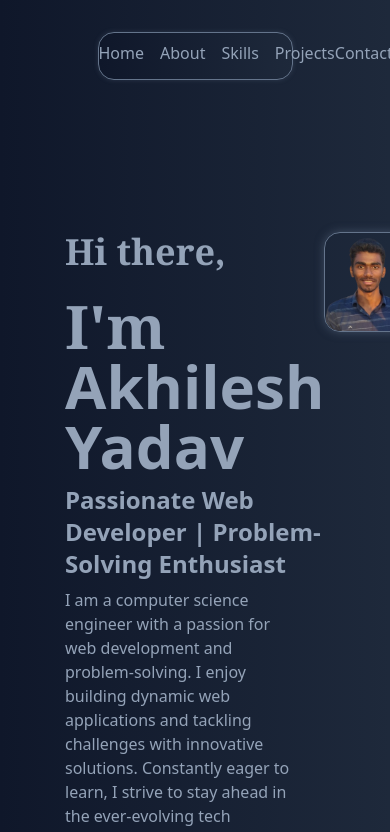
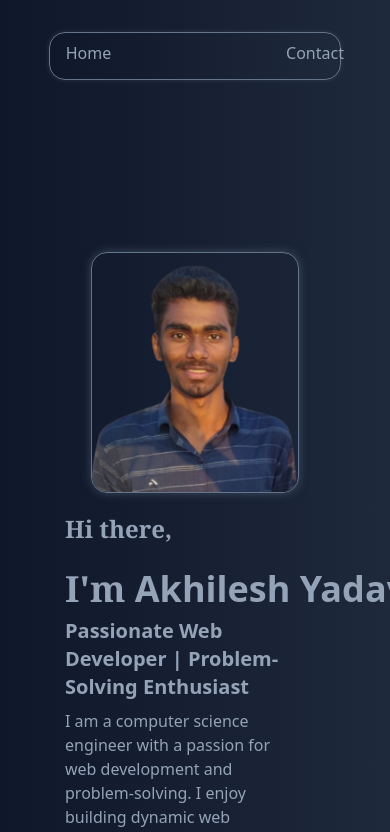
Before and after one commit to akhileshyadav16/Portfolio, a React (Create React App) app: page / in a window 390 px wide. Shown: the top 832 px of the page. Built offline with nearby package versions, Linux system fonts and the light colour scheme.

Commit message:
Responsive

```diff
--- a/src/components/Navbar.jsx
+++ b/src/components/Navbar.jsx
@@ -1,16 +1,14 @@
-
+import { VscThreeBars } from "react-icons/vsc";
 function Navbar(){
     return(
-        <div className="text-slate-400 bg-gradient-to-r from-slate-900 to-slate-800 h-12 w-1/2 mx-auto shadow-[0_0_5px_rgba(100,116,139,0.3)] border border-slate-500 rounded-2xl py-2 ">
+        <div className="text-slate-400 bg-gradient-to-r from-slate-900 to-slate-800 h-12 w-9/12 sm:w-1/2 mx-auto shadow-[0_0_5px_rgba(100,116,139,0.3)] border border-slate-500 rounded-2xl py-2 ">
             <nav className="flex justify-around flex-nowrap">
-                <div className="flex gap-4 lg:gap-16 md:gap-8">
-                    <p>Home</p>
-                    <p>About</p>
-                    <p>Skills</p>
-                    <p>Projects</p>
-                </div>
-                <div>
-                    <button>Contact</button>
+                <div className="flex gap-2 sm:gap-4 md:5 lg:gap-16 md:gap-8 px-4">
+                    <p className="inline">Home</p>
+                    <p className="invisible sm:visible inline">About</p>
+                    <p className="invisible sm:visible inline">Skills</p>
+                    <p className="invisible sm:visible inline">Projects</p>
+                    <p className="">Contact</p>
                 </div>
             </nav>
         </div>
--- a/src/pages/Home.js
+++ b/src/pages/Home.js
@@ -8,22 +8,21 @@ import { FiArrowUpRight } from "react-icons/fi";
 function Home(){
     return(
         <div className="text-slate-400 w-screen h-full my-16 pt-20">
-            <div className='flex w-4/6 mx-auto md:mb-40 my-2'>
+            <div className='flex flex-col-reverse sm:flex-col-reverse md:flex-row lg:flex-row  w-4/6 mx-auto md:mb-40 my-2'>
                 <div className='w-full flex flex-col lg:gap-5 md:gap-4'>
-                    <p className='text-4xl font-semibold font-serif'>Hi there,</p>
-                    <p className='text-6xl font-serif font-semibold mt-6'>I'm  <span className='font-sans font-bold rounded-lg'>Akhilesh Yadav</span></p>
-                    <div className='text-2xl font-semibold py-2'>
-                    Passionate Web Developer | Problem-Solving Enthusiast
+                    <p className='text-2xl sm:text-4xl font-semibold font-serif'>Hi there,</p>
+                    <p className=' text-4xl sm:text-5xl md:6xl font-serif font-semibold mt-6 whitespace-nowrap'>I'm  <span className='font-sans font-bold rounded-lg'>Akhilesh Yadav</span></p>
+                    <div className='text-xl sm:text-2xl font-semibold py-2'>Passionate Web Developer | Problem-Solving Enthusiast
                     </div>
                     <p className='lg:w-4/5 md:w-4/5 w-full  font-normal text-md pr-5'>
                     I am a <span className='font-medium'>computer science engineer</span> with a passion for <span className='font-medium'>web development</span> and problem-solving. I enjoy building dynamic web applications and tackling challenges with innovative solutions. Constantly eager to learn, I strive to stay ahead in the ever-evolving tech landscape.
                     </p>
-                    <div className='lg:w-1/2 md:w-full flex-wrap text-xl font-semibold ml-1'>
+                    <div className='lg:w-1/2 md:w-full flex-wrap text-xl font-semibold my-10 sm:my-1 mx-auto sm:mx-0'>
                         <button className='w-52 h-14 text-slate-300 rounded-lg shadow-[0_0_5px_rgba(100,116,139,0.3)] border border-slate-500 hover:text-slate-500 transition-colors duration-300'> Resume  <RxDownload className='inline h-6 w-6'/>
                         </button>
                     </div>
                 </div>
-                <img src='./Aky.png' alt='Aky-pic' className='w-1/3 h-1/3 rounded-2xl object-cover shadow-[0_0_10px_rgba(100,116,139,0.5)] border border-slate-500' />
+                <img src='./Aky.png' alt='Aky-pic' className='w-4/5 sm:w-3/5 md:w-1/3  h-4/5 sm:2/5 md:h-1/3 rounded-2xl object-cover shadow-[0_0_10px_rgba(100,116,139,0.5)] border border-slate-500 my-5 mx-auto md:mx-0'/>
             </div>
             <SkillHome/>
             <div className='flex flex-col md:gap-10 gap-4 py-10 items-center'>
```
